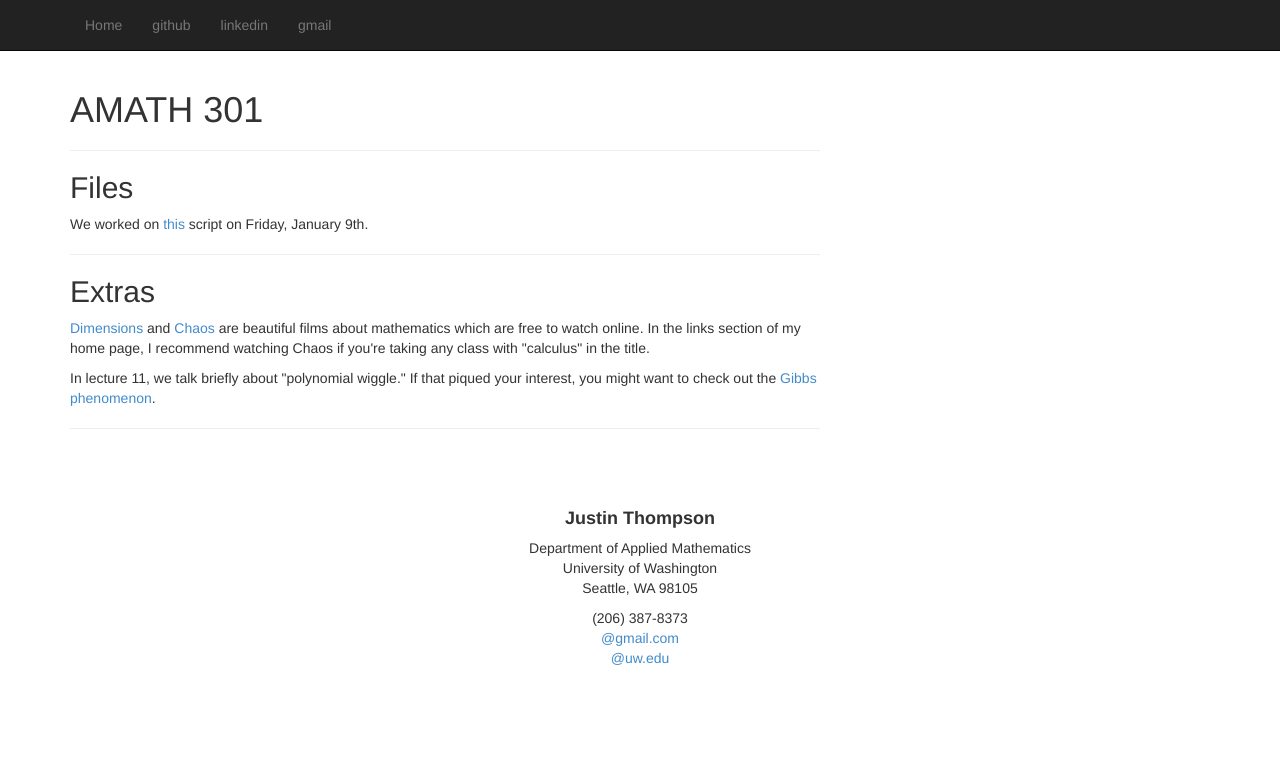
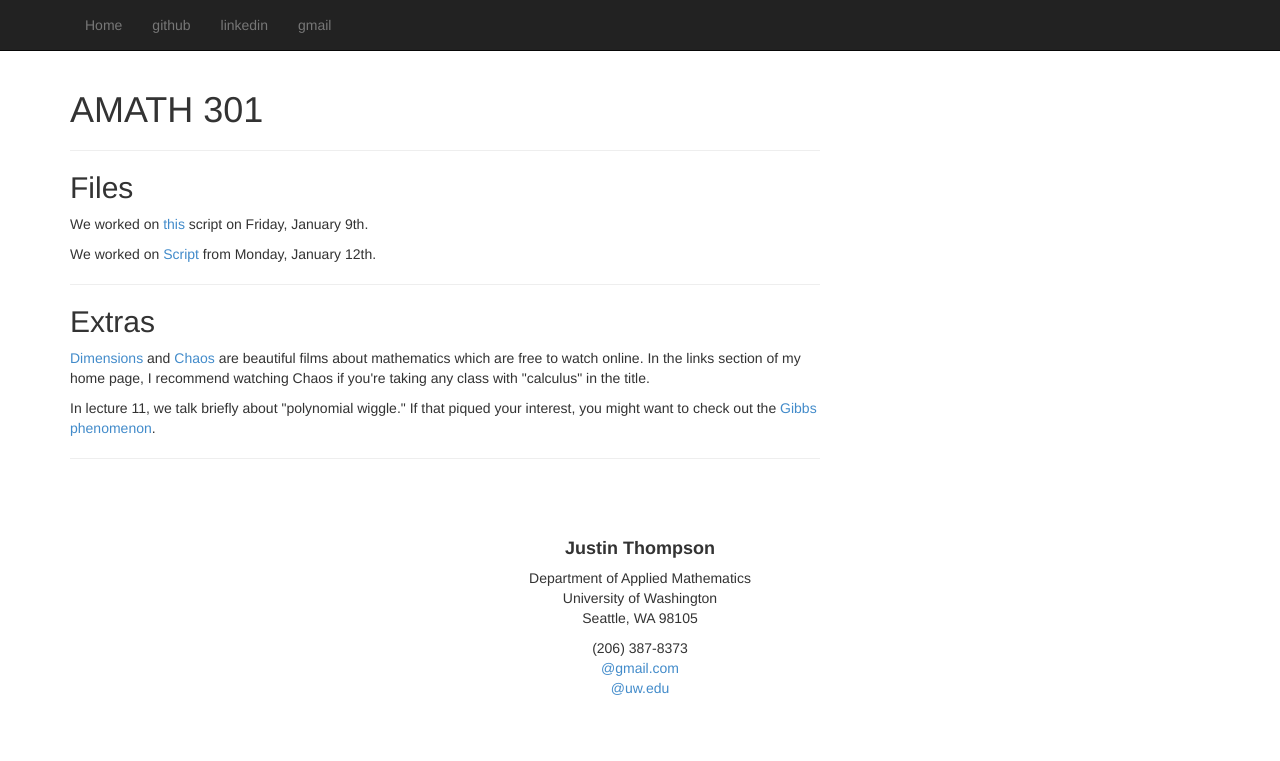
Before and after one commit to justinthompson593/justinthompson593.github.io, a plain HTML site: page AMATH301.html in a window 1280 px wide. Drawn offline with Linux system fonts and the light colour scheme.

Commit message:
Adding today's script

```diff
--- a/AMATH301.html
+++ b/AMATH301.html
@@ -81,6 +81,7 @@
 				<!-- Files -->
 				<h2>Files</h2>
 				<p>We worked on <a href="amath301/fzero_demo.m">this</a> script on Friday, January 9th.</p>
+				<p>We worked on <a href="amath301/week1b.m">Script</a> from Monday, January 12th.</p>
 
 				<hr>
 
```
Also changed, not shown: 1 other file.
